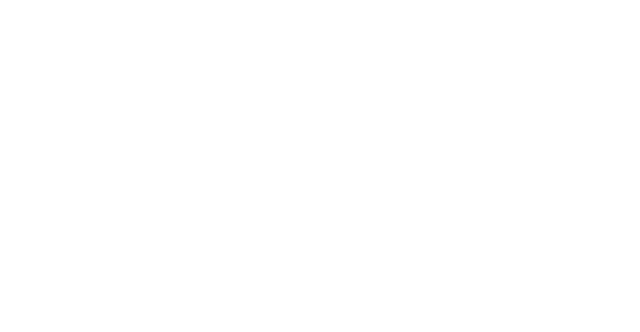
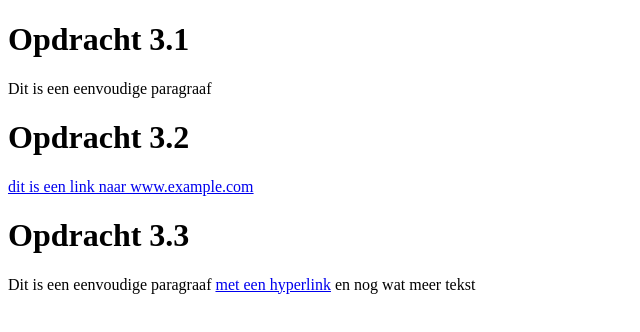
Before and after one commit to GuusBe/webdevelopment, a plain HTML site: page labo_2/opdracht_3.html in a window 1280 px wide. Shown: the whole page, without its empty margins (0-640 px from the left). Drawn offline with Linux system fonts and the light colour scheme.

Commit message:
Opdracht 3

```diff
--- a/labo_2/opdracht_3.html
+++ b/labo_2/opdracht_3.html
@@ -4,7 +4,19 @@
     <meta charset="UTF-8">
     <title>Title</title>
 </head>
+<h1>Opdracht 3.1</h1>
 <body>
+    <p>Dit is een eenvoudige paragraaf</p>
+</body>
 
+<h1>Opdracht 3.2</h1>
+<body>
+    <a href="https://www.example.com/">dit is een link naar www.example.com</a>
 </body>
+
+<h1>Opdracht 3.3</h1>
+<body>
+    <p>Dit is een eenvoudige paragraaf <a href="https://www.example.com/">met een hyperlink</a> en nog wat meer tekst</p>
+</body>
+
 </html>
```
